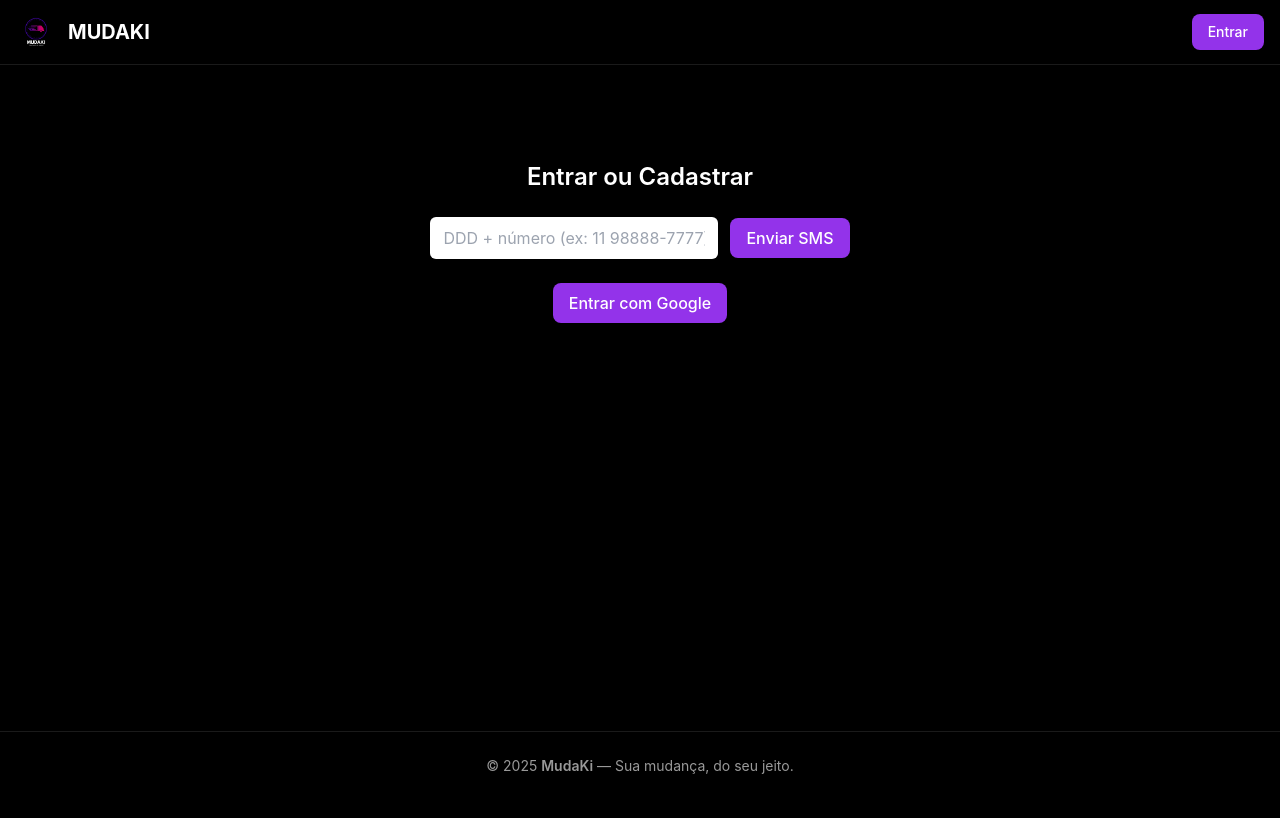
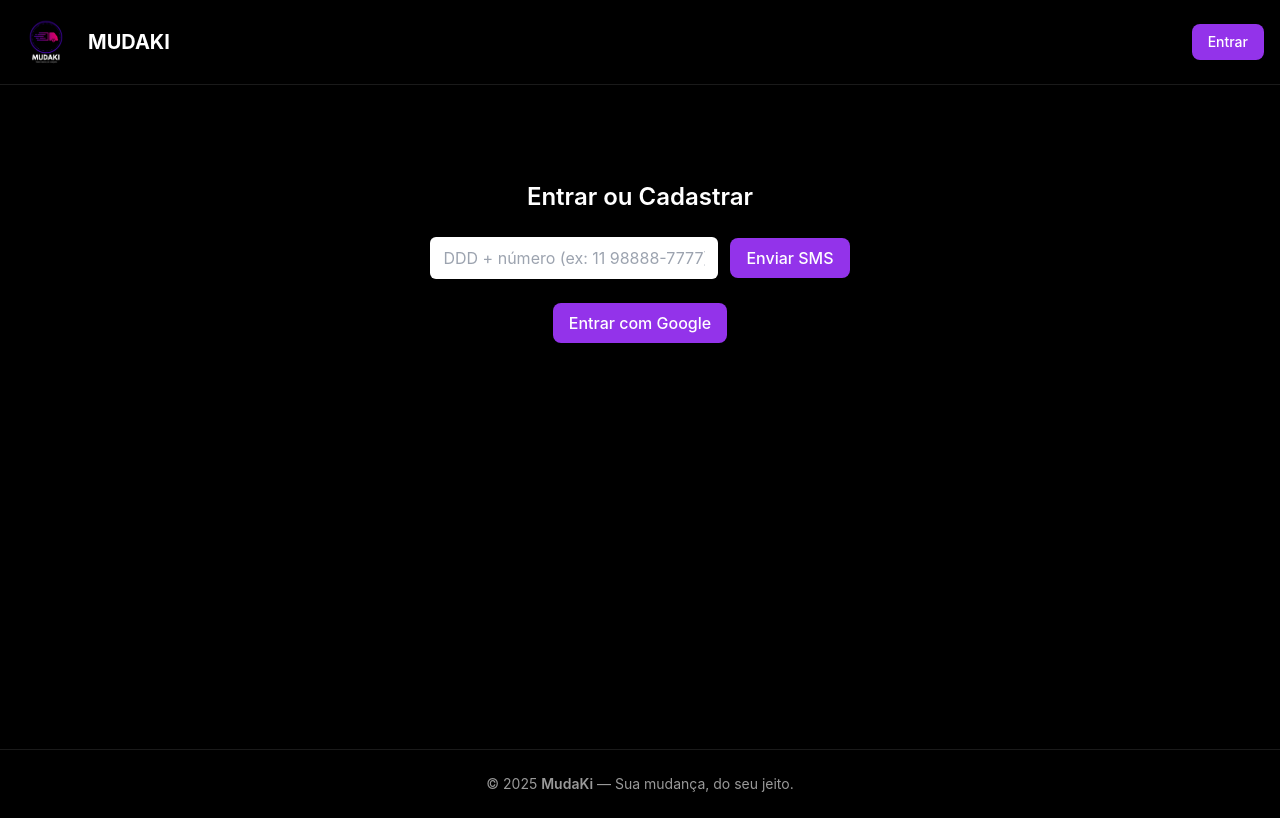
Before and after one commit to MySpaceCrazy/MudaKi, a Next.js app: page /auth in a window 1280 px wide. Built offline with nearby package versions, Linux system fonts and the light colour scheme; no server answers.

Commit message:
logo tamanho 60

```diff
--- a/components/Navbar.tsx
+++ b/components/Navbar.tsx
@@ -10,8 +10,8 @@ export default function Navbar() {
           <Image
             src="/mudaki-logo.jpg"
             alt="Logo Mudaki"
-            width={40}
-            height={40}
+            width={60}
+            height={60}
             className="rounded-full object-contain"
             priority
           />
```
